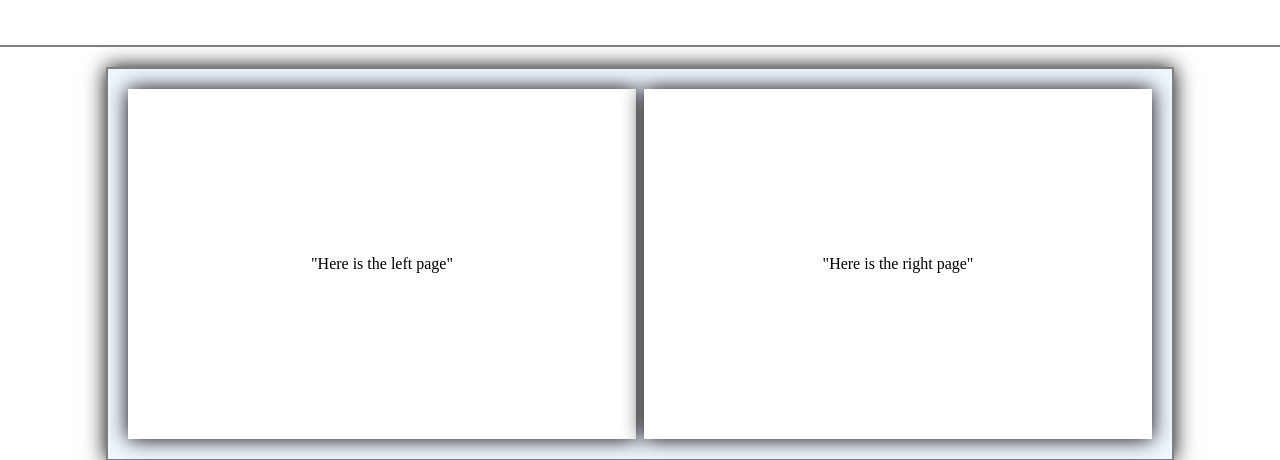
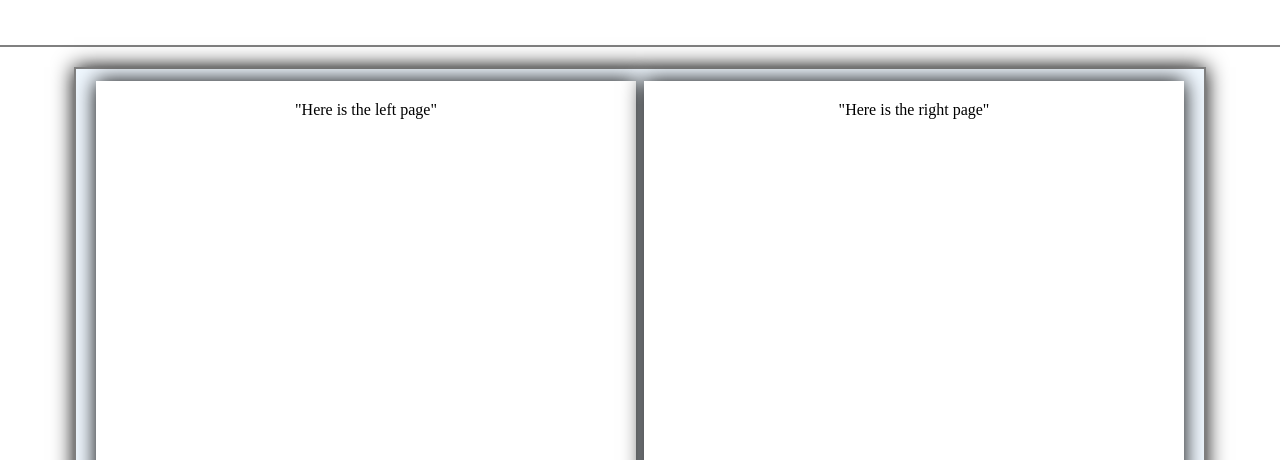
Before and after one commit to jackiebeeh/OctoberMagus, a plain HTML site: page index.html in a window 1280 px wide. Shown: the part 492-952 px from the top of the page. Drawn offline with Linux system fonts and the light colour scheme.

Commit message:
Added relative height to book
Still need to fix bug with height exceeding 100vh to make sure the entire page is visible to the reader.

```diff
--- a/style.css
+++ b/style.css
@@ -62,8 +62,9 @@ body {
     display: flex;
     align-items: center;
     justify-content: center;
-    width: 80%;
-    height: 300px;
+    width: 85%;
+    /* height: 100%; */
+    max-height: 100vh;
     margin: 20px;
     padding: 20px;
     border: 2px solid gray;
@@ -72,20 +73,34 @@ body {
     gap: 0.5em
 }
 .comicBook .page {
-    max-height: 80vh;
-    min-height: 100%;
+    padding-top: 75%;
+    max-height: 100vh;
+    position: relative;
     width: 100%;
     display: flex;
     align-items: center;
     justify-content: center;
     background-color: white;
+
 }
 .leftSide {
     box-shadow: black 0 0 20px 0;
-
+    max-height: 100vh;
 }
 .rightSide {
     box-shadow: black 0 0 20px 0;
+    max-height: 100vh;
+}
+.page .content {
+    position: absolute;
+    top: 0;
+    left: 0;
+    right: 0;
+    bottom: 0;
+    padding: 20px;
+    /* width: 100%; */
+    text-align: center;
+
 }
 .footer {
     display: flex;
```
